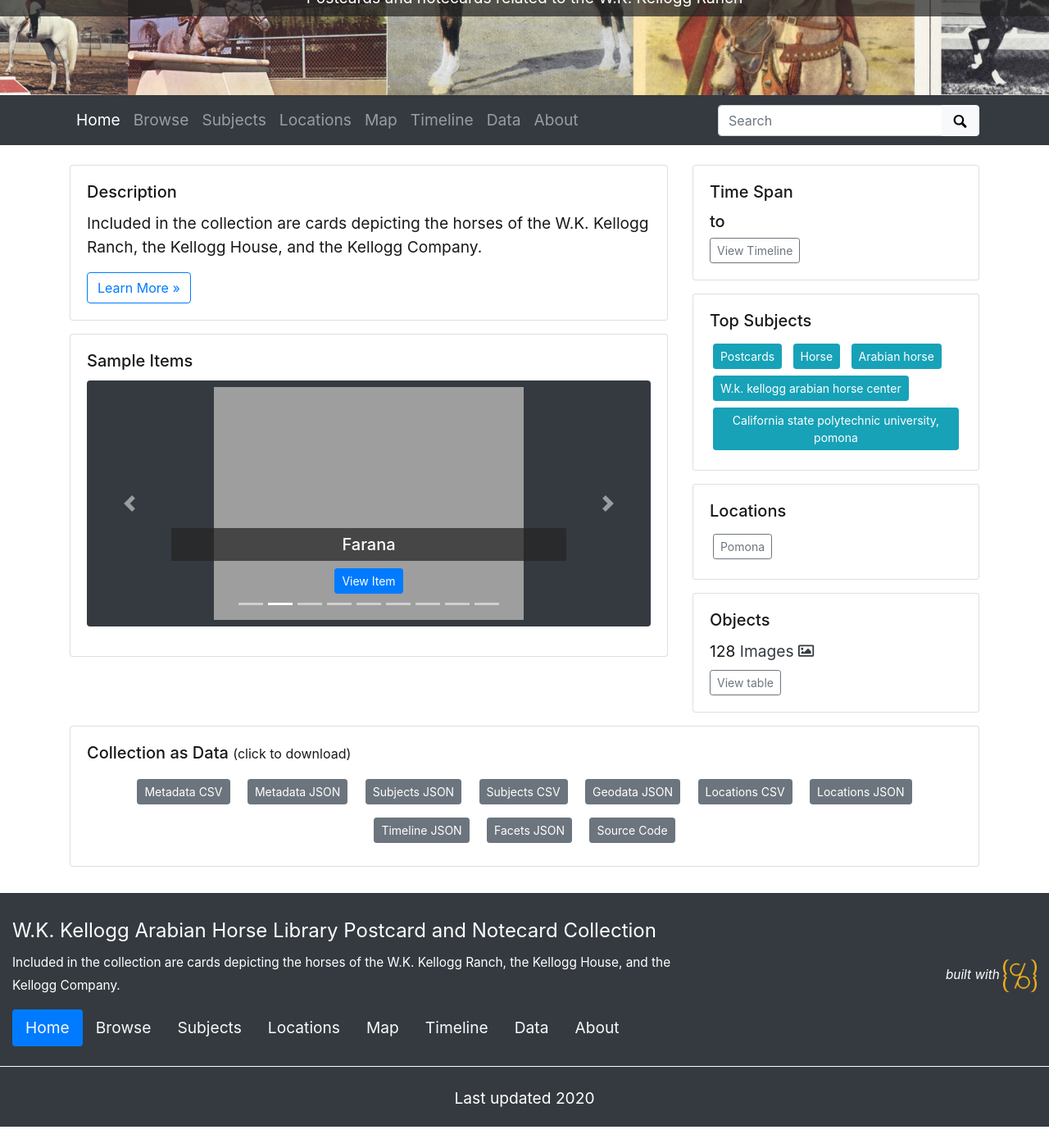
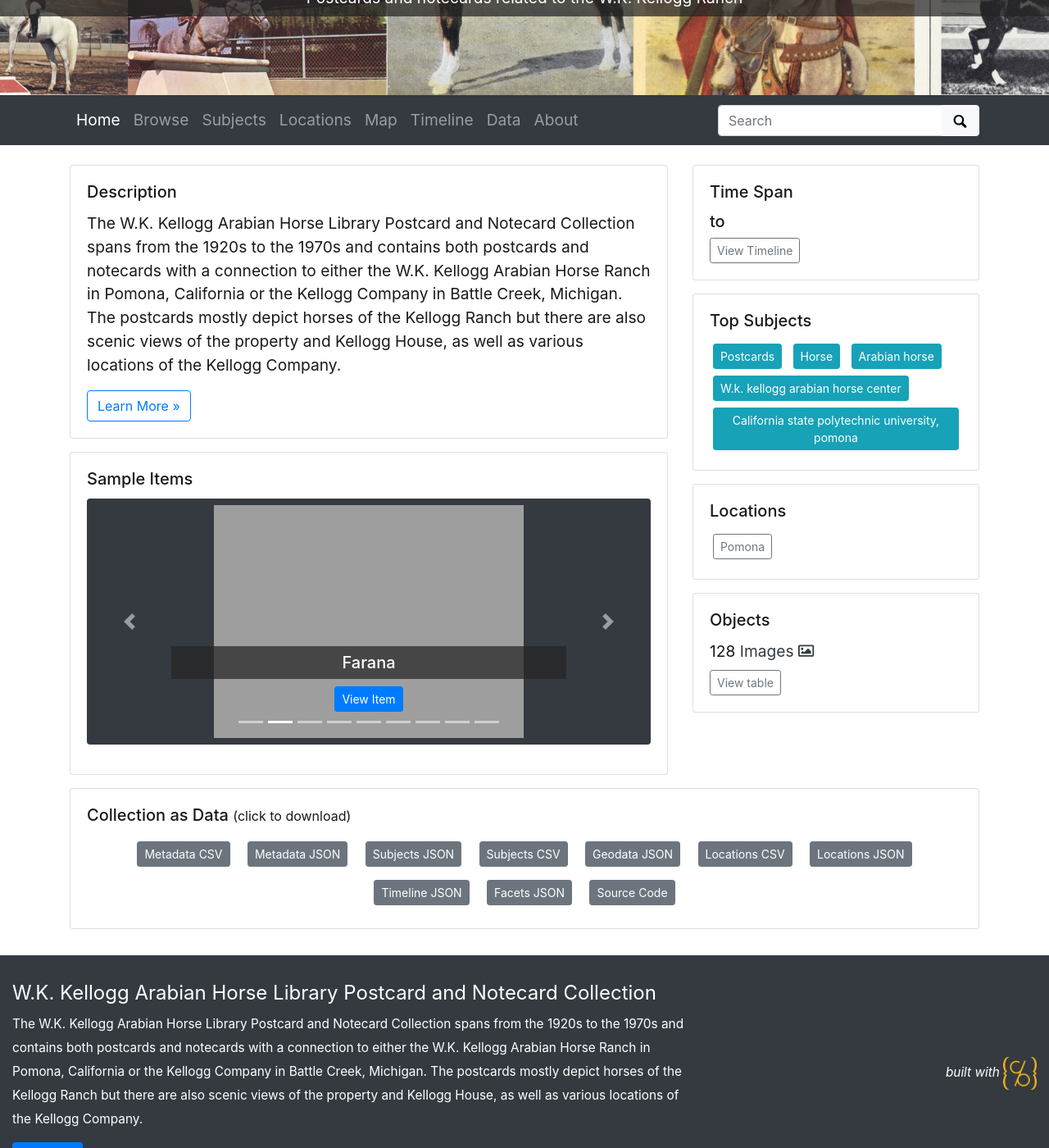
Before and after one commit to CPPLibrary/postcards-compound, a Jekyll site: the page built from index.md, in a window 1280 px wide and 1400 px high, scrolled down 263 px. Shown: the whole window at 82% size. Built offline with Jekyll 4.4.1, drawn with Linux system fonts in a browser that asks for light colours; before the commit the page ends 1637 px from its top, so only the background shows below that.

Commit message:
Update _config.yml

```diff
--- a/_config.yml
+++ b/_config.yml
@@ -23,7 +23,7 @@
 tagline: Postcards and notecards related to the W.K. Kellogg Ranch
 # description appears in meta tags and other locations
 # this description might appear in search result lists, keep around 160 characters max
-description: "Included in the collection are cards depicting the horses of the W.K. Kellogg Ranch, the Kellogg House, and the Kellogg Company."
+description: "The W.K. Kellogg Arabian Horse Library Postcard and Notecard Collection spans from the 1920s to the 1970s and contains both postcards and notecards with a connection to either the W.K. Kellogg Arabian Horse Ranch in Pomona, California or the Kellogg Company in Battle Creek, Michigan. The postcards mostly depict horses of the Kellogg Ranch but there are also scenic views of the property and Kellogg House, as well as various locations of the Kellogg Company."
 # creator of the digital collection, to appear in meta tags; we typically use our GitHub usernames but feel free to just use your name
 author: Cal Poly Pomona University Library Special Collections and Archives
 
```
